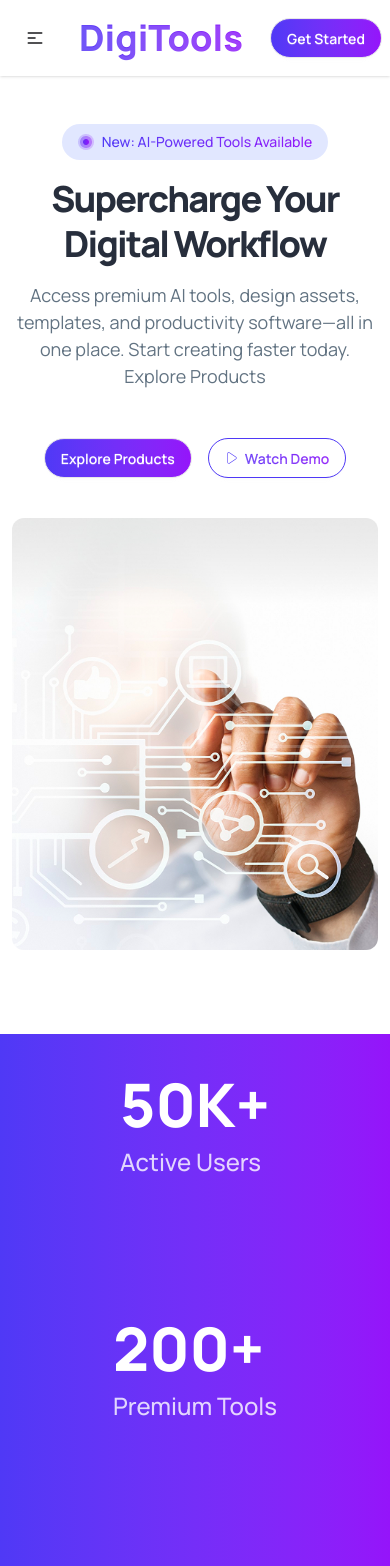
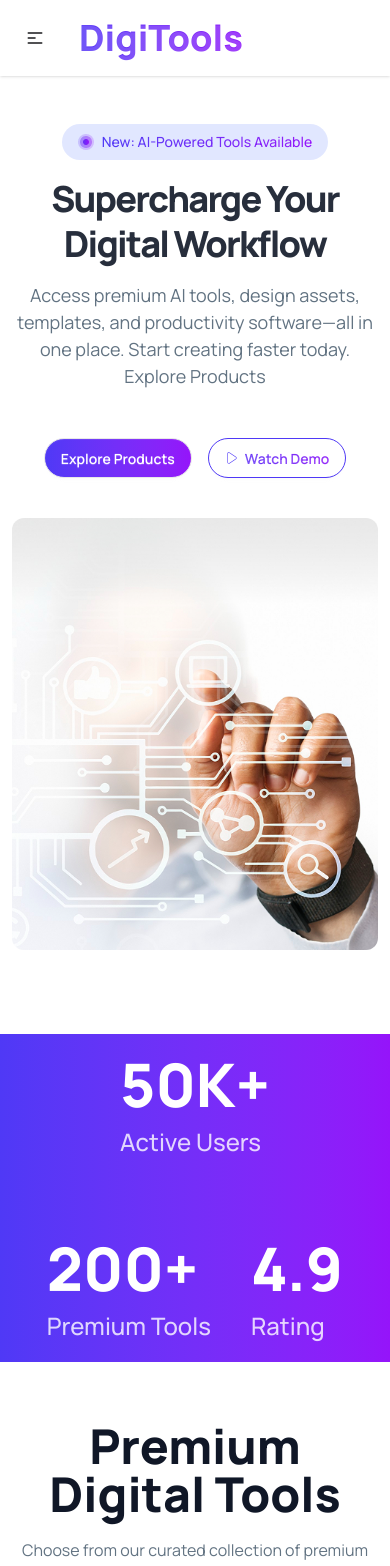
Before and after one commit to minhaj-hossain/DigiTools_Platform, a React (Vite) app: page / in a window 390 px wide. Shown: the top 1566 px of the page. Built offline with nearby package versions, Linux system fonts and the light colour scheme.

Commit message:
fixes some changes for mobile

```diff
--- a/src/components/footer/Footer.jsx
+++ b/src/components/footer/Footer.jsx
@@ -61,10 +61,10 @@ const Footer = () => {
 
                 </div>
 
-                <div className=' flex justify-between items-center border-t border-gray-700 py-3 px-3 sm:px-0'>
-                    <p className='text-center text-sm text-gray-500'>© 2026 Digitools. All rights reserved.</p>
+                <div className=' grid grid-cols-1 sm:flex   sm:justify-between sm:items-center border-t border-gray-700 py-3 px-3 sm:px-0'>
+                    <p className='text-center text-sm text-gray-500 '>© 2026 Digitools. All rights reserved.</p>
 
-                    <div className='space-x-5 text-sm text-gray-500'>
+                    <div className='space-x-5 text-sm  text-gray-500 text-center sm:text-left'>
                         <span>Privacy Policy</span>
                         <span>Terms of Service</span>
                         <span>Cookies</span>
--- a/src/components/navbar/Navbar.jsx
+++ b/src/components/navbar/Navbar.jsx
@@ -40,7 +40,7 @@ const Navbar = ({ cart }) => {
                         </div>
                         <p className='font-semibold text-[#101727]'>Login</p>
                     </div>
-                    <Button Text="Get Started" />
+                    <Button width='hidden sm:block' Text="Get Started" />
 
                 </div>
             </div>
--- a/src/components/stats/Stats.jsx
+++ b/src/components/stats/Stats.jsx
@@ -3,22 +3,22 @@ import React from 'react';
 const Stats = () => {
     return (
         <div className='relative z-20 bg-linear-to-r from-[#4F39F6]  to-[#9514FA] my-15 '>
-            <div className='container mx-auto px-10 flex flex-wrap items-center justify-center gap-15 md:gap-20 '>
-                <div className='flex items-center gap-15 py-10'>
+            <div className='container mx-auto px-10 flex flex-wrap items-center justify-center gap-10 md:gap-20 '>
+                <div className='flex items-center gap-15 py-5 md:py-10'>
                     <div className='text-white space-y-3'>
                         <h2 className='font-extrabold text-6xl '>50K+</h2>
                         <p className='font-medium text-2xl text-white/80'>Active Users</p>
                     </div>
                     <div className='h-15 w-px hidden sm:block border border-white/50 rounded-full'></div>
                 </div>
-                <div className='flex items-center gap-15 py-10'>
+                <div className='flex items-center gap-15 py-5 md:py-10'>
                     <div className='text-white space-y-3'>
                         <h2 className='font-extrabold text-6xl '>200+</h2>
                         <p className='font-medium text-2xl text-white/80'>Premium Tools</p>
                     </div>
                     <div className='h-15 w-px hidden sm:block border border-white/50 rounded-full'></div>
                 </div>
-                <div className='flex items-center gap-15 py-10'>
+                <div className='flex items-center gap-15 py-5 md:py-10'>
                     <div className='text-white space-y-3'>
                         <h2 className='font-extrabold text-6xl '>4.9</h2>
                         <p className='font-medium text-2xl text-white/80'>Rating</p>
```
Also changed, not shown: src/components/static/Steps.jsx (+7 -6 lines).
